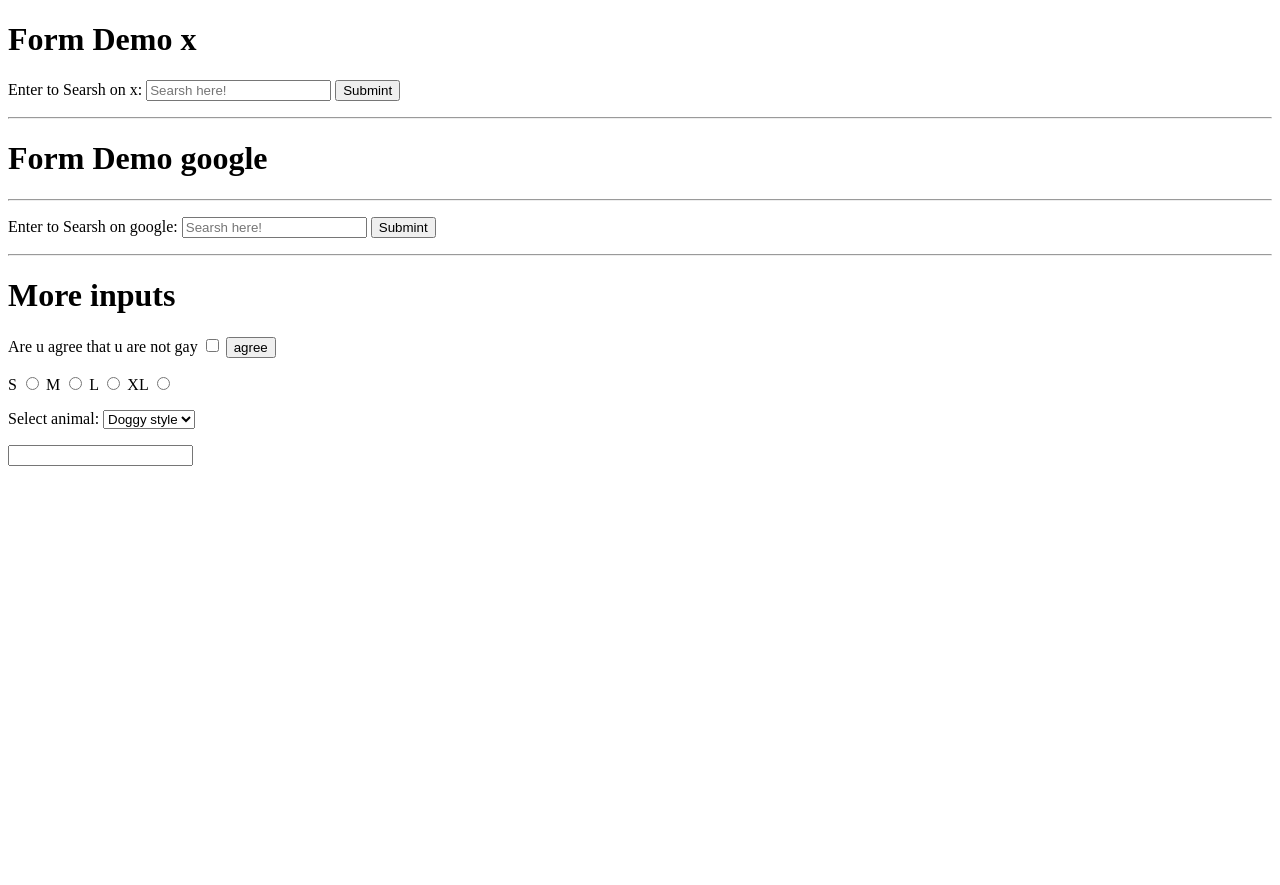
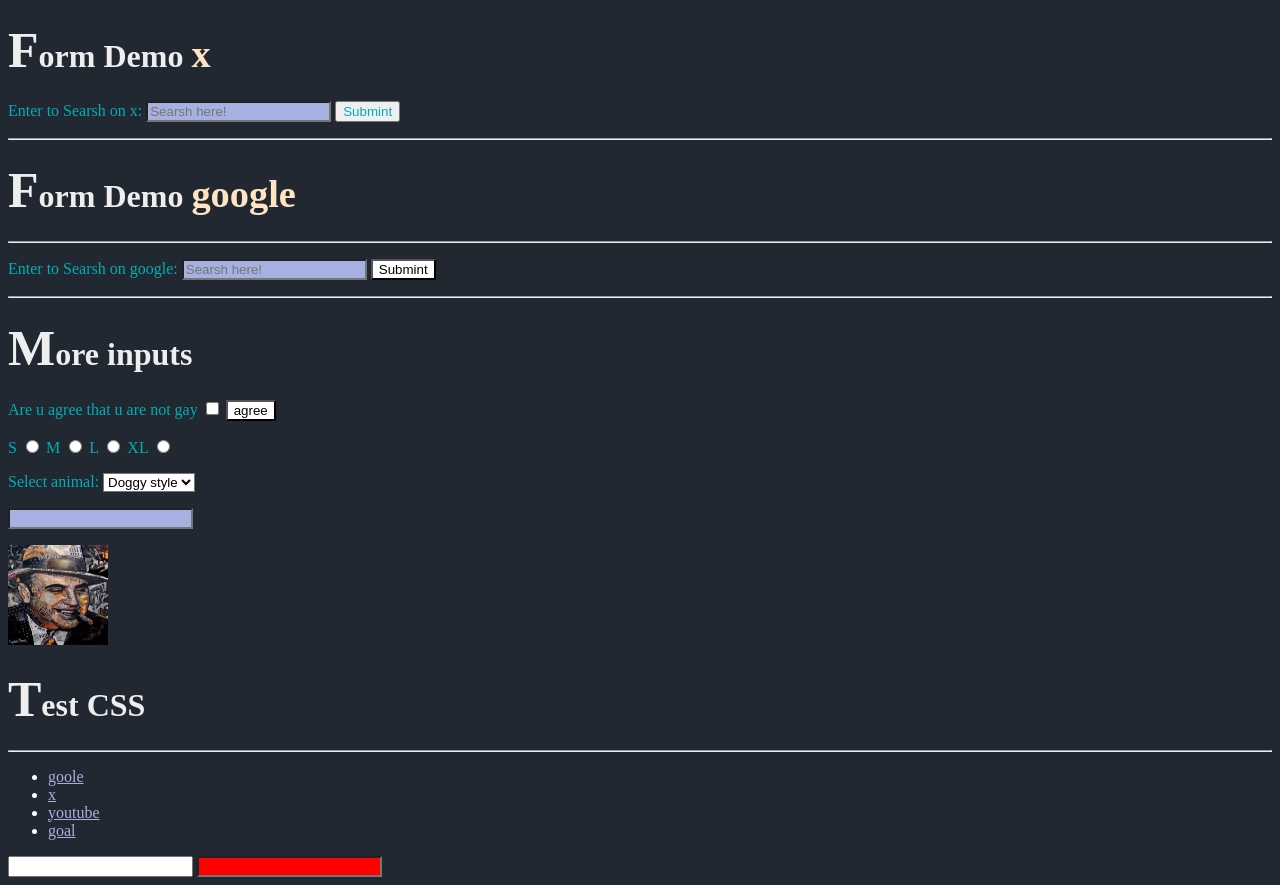
Before and after one commit to albaraxo/HTMLDemo, a plain HTML site: page formDemo.html in a window 1280 px wide. Before the commit the page ends 800 px from the top, so only its background shows below. Drawn offline with Linux system fonts and the light colour scheme.

Commit message:
add soome Html & Css content Deomo

```diff
--- /dev/null
+++ b/app.css
@@ -0,0 +1,20 @@
+h1 {
+    color: rgb(0, 0, 0);
+    background-color: antiquewhite;
+    text-align: center;
+    font-family: Arial, Helvetica, sans-serif;
+    font-style: normal;
+}
+
+h2 {
+    color: rgb(0, 99, 205);
+    animation: backwards;
+    background-color: rgba(86, 17, 225, 0.397);
+    font-weight: 900;
+}
+
+p {
+    color: #4E31AA;
+    background-color: rgba(0, 0, 0, 0.103);
+    text-align: center;
+}
--- a/formDemo.html
+++ b/formDemo.html
@@ -5,27 +5,28 @@
     <meta charset="UTF-8">
     <meta name="viewport" content="width=device-width, initial-scale=1.0">
     <title>Fomr Demo</title>
+    <link rel="stylesheet" href="from.css">
 </head>
 
 <body>
-    <h1>Form Demo x</h1>
+    <h1>Form Demo <span>x</span></h1>
     <form action="https://x.com/search?">
 
         <p>
             <label for="search">Enter to Searsh on x:</label>
             <input id="search" type="text" placeholder="Searsh here!" name="q">
-            <button>Submint</button>
+            <button id="">Submint</button>
         </p>
     </form>
     <hr>
-    <h1>Form Demo google</h1>
+    <h1>Form Demo <span>google</span></h1>
     <hr>
     <form action="https://www.google.com/search?">
 
         <p>
             <label for="search">Enter to Searsh on google:</label>
             <input id="search" type="text" placeholder="Searsh here!" name="q">
-            <button>Submint</button>
+            <button id="btn">Submint</button>
         </p>
     </form>
     <hr>
@@ -35,7 +36,7 @@
         <p>
             <label for="R">Are u agree that u are not gay</label>
             <input type="checkbox" id="R" name="isAgee">
-            <button>agree</button>
+            <button id="btn">agree</button>
         </p>
         <p>
             <label for="s">S</label>
@@ -58,11 +59,22 @@
         </p>
         <p>
             <label for=""></label>
-            <input type="text">
+            <input type="text" id="search">
         </p>
 
+        <img src="B1432FC2-FF4D-4FCD-99B8-DC23CCF6117B_1_105_c.jpeg" alt="">
+        <h1>Test CSS</h1>
+        <hr>
+        <ul>
+            <li><a class="dog" href="www.goole.com">goole</a></li>
+            <li><a class="dog" href="www.goole.com">x</a></li>
+            <li><a class="dog" href="www.goole.com">youtube</a></li>
+            <li><a class="dog" href="www.goole.com">goal</a></li>
 
+        </ul>
     </form>
+    <input type="text">
+    <input type="password">
 
 </body>
 
--- /dev/null
+++ b/from.css
@@ -0,0 +1,58 @@
+* {
+    color: #00ADB5;
+}
+
+body {
+    background: #222831;
+}
+
+img {
+    width: 100px;
+    height: 100px;
+}
+
+h1 {
+    color: #EEEEEE;
+}
+
+#search {
+    background-color: #A6B1E1;
+}
+
+#btn {
+    background-color: white;
+    color: black
+}
+
+select {
+    background-color: white;
+    color: black
+}
+
+span {
+    color: bisque;
+    font-size: larger;
+}
+
+ul li {
+    list-style-type: disc;
+
+    color: white;
+
+}
+
+.dog {
+    color: #A6B1E1;
+}
+
+input[type="password"] {
+    background-color: red;
+}
+
+a:hover {
+    color: pink;
+}
+
+h1::first-letter {
+    font-size: 50px;
+}
```
Also changed, not shown: RegisterExersice.html (added, +53 -0 lines), albara.html (+1 -0 lines).
